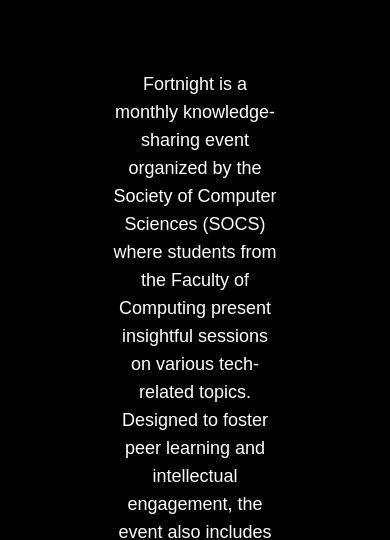
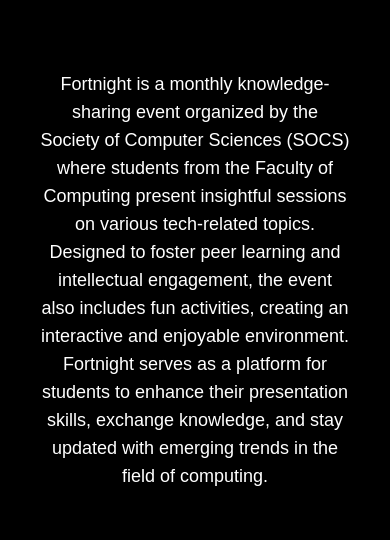
Before and after one commit to GihanSVND/SOCS-Website-Front_end, a Next.js app in the folder socs_website/: page /public/events/FortNight in a window 390 px wide. Shown: the part 888-1428 px from the top of the page. Built offline with nearby package versions, Linux system fonts and the light colour scheme.

Commit message:
responsive the events

```diff
--- a/socs_website/src/app/public/events/FortNight/page.tsx
+++ b/socs_website/src/app/public/events/FortNight/page.tsx
@@ -70,7 +70,7 @@ function FortNight() {
           </div>
           <div className="flex flex-col py-[100px] justify-center items-center relative ">
             <h1
-              className={`${poppins3.className} absolute text-[60px] font-extrabold text-gray-300`}
+              className={`${poppins3.className} text-center absolute text-[60px] font-extrabold text-gray-300`}
             >
               FortNight
             </h1>
@@ -142,7 +142,7 @@ function FortNight() {
                 </div>
               </div>
             </div>
-            <p className="text-center text-lg mt-16 mr-28 ml-28">
+            <p className="text-center text-lg mt-16 mx-10 sm:mx-20 md:mx-28">
             Fortnight is a monthly knowledge-sharing event organized by the Society of Computer Sciences (SOCS) where students from the Faculty of Computing present insightful sessions on various tech-related topics. Designed to foster peer learning and intellectual engagement, the event also includes fun activities, creating an interactive and enjoyable environment. Fortnight serves as a platform for students to enhance their presentation skills, exchange knowledge, and stay updated with emerging trends in the field of computing.
             </p>
           </div>
--- a/socs_website/src/app/public/events/LetMeHack/page.tsx
+++ b/socs_website/src/app/public/events/LetMeHack/page.tsx
@@ -1,4 +1,4 @@
-"use client";
+ "use client";
 import Navbar from "@/components/navbar";
 import EventNavBar from "@/components/eventsNavBar";
 import ImageSlider from "@/components/cardSliderPage";
@@ -70,7 +70,7 @@ export default function Home() {
       </div>
       <div className="flex flex-col py-[100px] justify-center items-center relative ">
         <h1
-          className={`${poppins3.className} absolute text-[60px] font-extrabold text-gray-300`}
+          className={`${poppins3.className} text-center absolute text-[60px] font-extrabold text-gray-300`}
         >
           Let Me Hack
         </h1>
@@ -142,7 +142,7 @@ export default function Home() {
             </div>
           </div>
         </div>
-        <p className="text-center text-lg mt-16 mr-28 ml-28">
+        <p className="text-center text-lg mt-16 mx-10 sm:mx-20 md:mx-28">
           Let Me Hack is an inter-university hackathon organized by the Society of Computer Sciences (SOCS), bringing together innovative minds to develop eco-friendly technological solutions. With sustainability as its core theme, the competition challenges participants to create impactful and sustainable tech-driven solutions. Having successfully conducted Let Me Hack V1.0 and V2.0, the event continues to foster creativity, collaboration, and problem-solving skills among university students, inspiring them to drive positive environmental change through technology.
 
 
```
